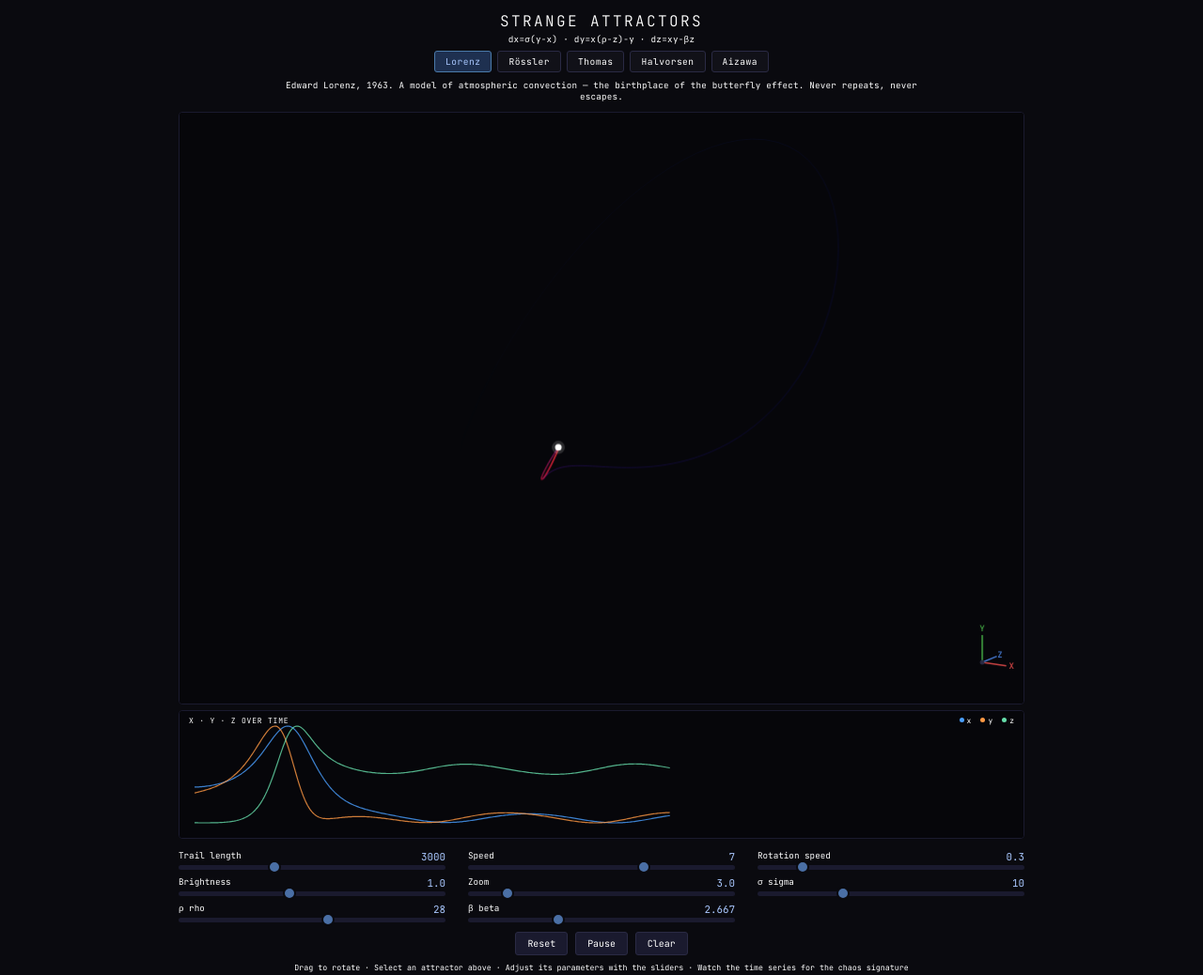
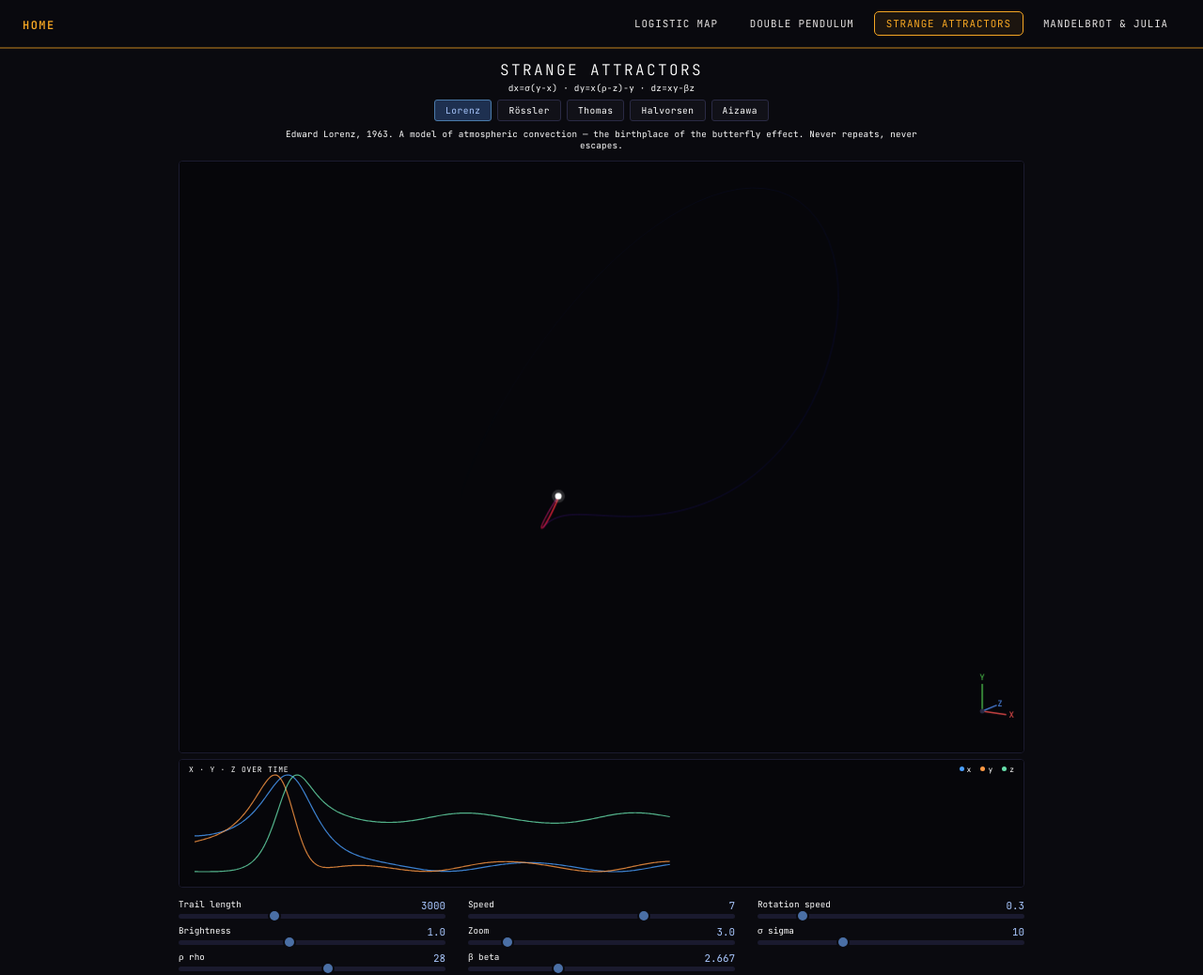
Before and after one commit to balaw100/Chaos, a plain HTML site: page lorenz-attractor.html in a window 1280 px wide. Shown: the top 1038 px of the page at 94% size. Drawn offline with Linux system fonts and the light colour scheme; animation ran at ten frames a second.

Commit message:
Add navigation bar for chaos attractors

```diff
--- a/lorenz-attractor.html
+++ b/lorenz-attractor.html
@@ -7,13 +7,40 @@
 <style>
   @import url('https://fonts.googleapis.com/css2?family=JetBrains+Mono:wght@300;400;600&display=swap');
   * { margin:0; padding:0; box-sizing:border-box; }
+
+  /* ── chaos nav ── */
+  .chaos-nav {
+    position:fixed; top:0; left:0; right:0; z-index:999;
+    background:rgba(10,10,15,0.95); backdrop-filter:blur(12px);
+    border-bottom:2px solid rgba(245,166,35,0.4);
+    display:flex; align-items:center; justify-content:space-between;
+    padding:0 24px; height:52px; font-family:'JetBrains Mono',monospace;
+  }
+  .chaos-nav-home a {
+    font-size:0.75rem; font-weight:600; letter-spacing:0.12em; text-transform:uppercase;
+    text-decoration:none; color:#F5A623; transition:color 0.2s;
+  }
+  .chaos-nav-home a:hover { color:#FFC880; }
+  .chaos-nav-tools { display:flex; align-items:center; gap:8px; }
+  .chaos-nav-tools a {
+    font-size:0.68rem; letter-spacing:0.08em; text-transform:uppercase;
+    text-decoration:none; color:#E5E2E1;
+    padding:5px 12px; border-radius:5px; border:1px solid transparent;
+    transition:all 0.2s; white-space:nowrap;
+  }
+  .chaos-nav-tools a:hover { color:#fff; background:rgba(255,255,255,0.07); }
+  .chaos-nav-tools a.current {
+    color:#F5A623; border-color:#F5A623;
+    background:rgba(245,166,35,0.08); pointer-events:none;
+  }
+  /* ── end chaos nav ── */
   body {
     background:#0a0a0f;
     color:#ffffff;
     font-family:'JetBrains Mono',monospace;
     display:flex; flex-direction:column; align-items:center;
     min-height:100vh;
-    padding:12px 12px 28px;
+    padding:64px 12px 28px;
     user-select:none; -webkit-user-select:none;
   }
   .layout {
@@ -122,6 +149,15 @@
 </style>
 </head>
 <body>
+<nav class="chaos-nav">
+  <div class="chaos-nav-home"><a href="index.html">Home</a></div>
+  <div class="chaos-nav-tools">
+    <a href="logistic_map_explorer.html">Logistic Map</a>
+    <a href="double-pendulum.html">Double Pendulum</a>
+    <a class="current" href="#">Strange Attractors</a>
+    <a href="mandelbrot.html">Mandelbrot &amp; Julia</a>
+  </div>
+</nav>
 
 <div class="layout">
 <h1>Strange Attractors</h1>
```
